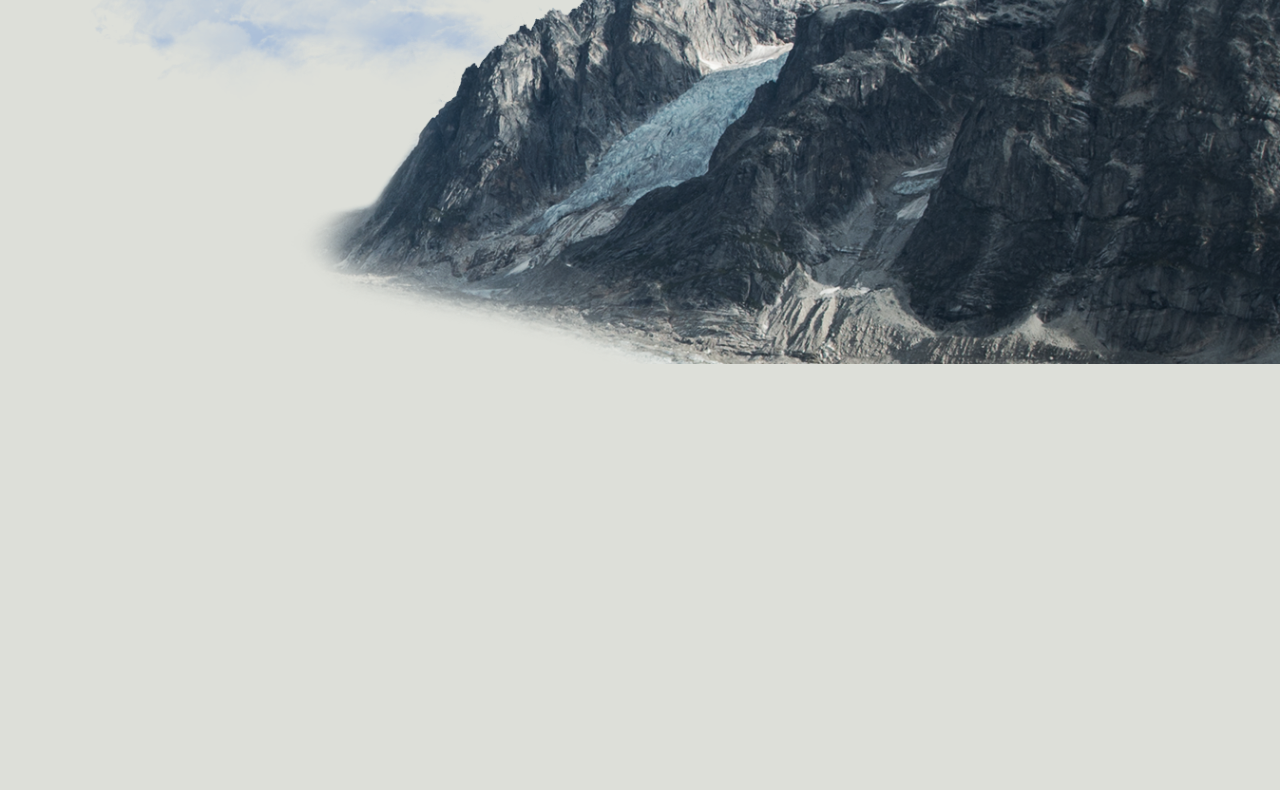
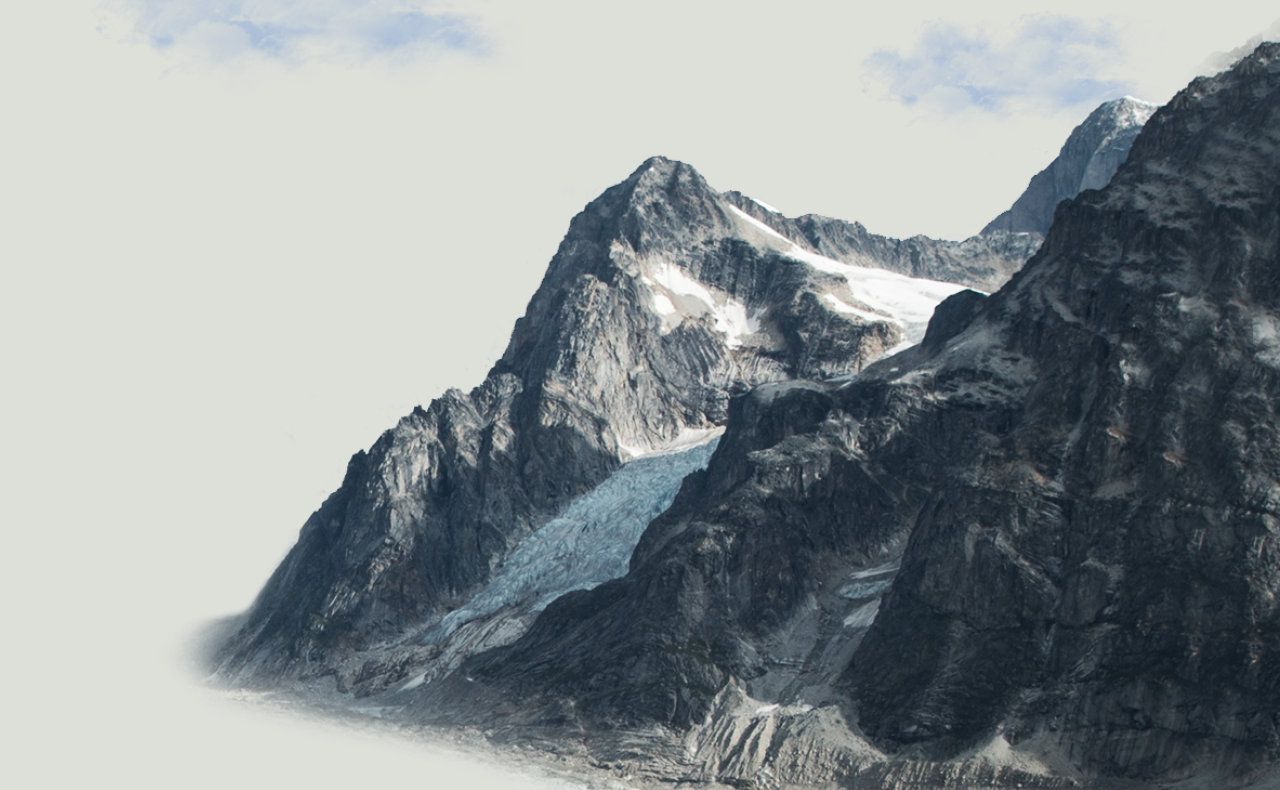
Before and after one commit to genttrit/MySite, a plain HTML site: page index.html in a window 1280 px wide. Shown: the part 234-1024 px from the top of the page. Before the commit the page ends 800 px from the top, so only its background shows below. Drawn offline with nearby package versions, Linux system fonts and the light colour scheme; a web font is replaced by a local one.

Commit message:
mySite_v1.3.1
mountain height

```diff
--- a/CSS/styles.css
+++ b/CSS/styles.css
@@ -61,12 +61,9 @@ h3 {
 
 .mountain1 {
   position: absolute;
-  left: 0;
   right:0;
-  top:-13%;
-  bottom: 0;
-  width:100%;
-  height:auto;
+  width:auto;
+  height:100%;
 }
 
 .parachute {
```
